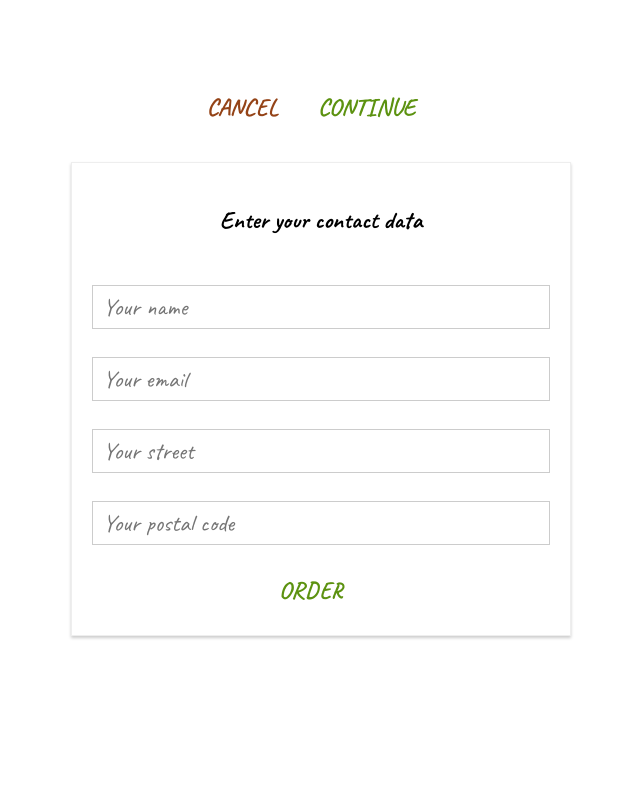
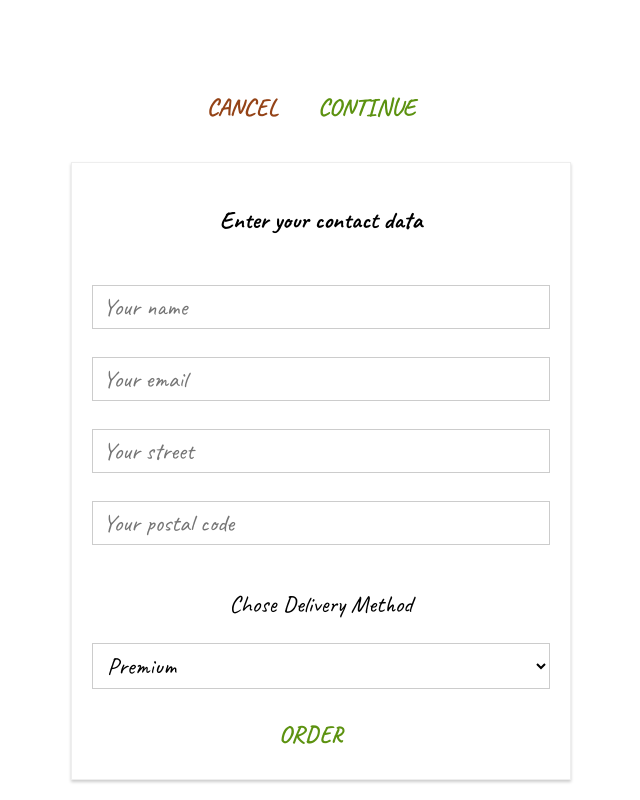
Before and after one commit to DawidSzpener/Burger, a React app: page /checkout/contact-data in a window 1280 px wide. Shown: the part 692-1492 px from the top of the page, without its empty margins (319-959 px from the left). Before the commit the page ends 1348 px from the top, so only its background shows below. Built offline with nearby package versions, Linux system fonts and the light colour scheme; a web font is replaced by a local one.

Commit message:
Chore: added ad ropdown menu for delivery method

```diff
--- a/src/components/UI/Form/Form.js
+++ b/src/components/UI/Form/Form.js
@@ -1,5 +1,6 @@
 import React from 'react'
 import classes from './Form.css'
+import Aux from '../../../hoc/Aux'
 
 const form = (props) => {
   let inputElement = null
@@ -10,6 +11,16 @@ const form = (props) => {
       break
     case('textarea'):
       inputElement = <textarea className={classes.InputElement} {...props}/>
+      break
+    case('select'):
+      inputElement =
+      <Aux>
+        <p>Chose Delivery Method</p>
+        <select className={classes.InputElement} {...props}>
+          <option key='Premium' value='Premium'>Premium</option>
+          <option key='Standard' value='Standard'>Standard</option>
+        </select>
+      </Aux>
       break
     default:
       inputElement = <input className={classes.InputElement} {...props}/>
--- a/src/containers/Checkout/ContactData/ContactData.js
+++ b/src/containers/Checkout/ContactData/ContactData.js
@@ -44,6 +44,7 @@ class ContentData extends Component {
       <Input inputtype='input' type="email" name="email" placeholder="Your email" />
       <Input inputtype='input' type="text" name="street" placeholder="Your street" />
       <Input inputtype='input' type="text" name="postal" placeholder="Your postal code" />
+      <Input inputtype='select' type="text" name="delivery" />
       <Button btnType="Success" clicked={this.orderHandler}>ORDER</Button>
     </form>
     )
```
